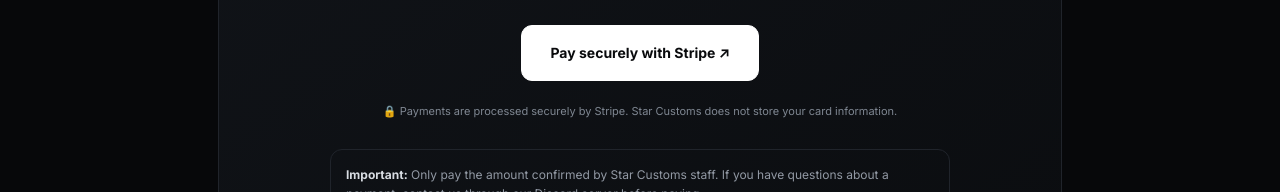
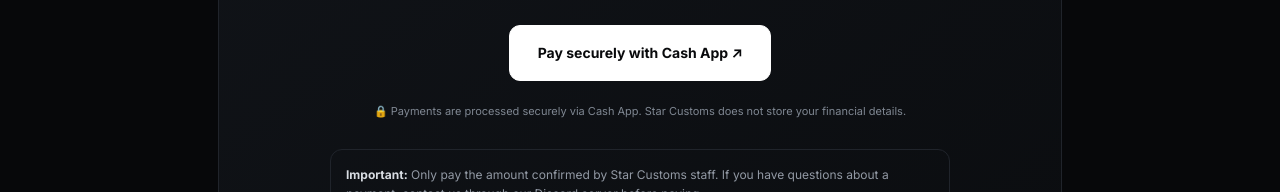
Before and after one commit to zizo0419mc/StarCustoms, a plain HTML site: page payment.html in a window 1280 px wide. Shown: the part 608-800 px from the top of the page. Drawn offline with Linux system fonts and the light colour scheme.

Commit message:
Update payment.html

```diff
--- a/payment.html
+++ b/payment.html
@@ -5,15 +5,15 @@
   <title>Payment | Star Customs</title><link rel="stylesheet" href="styles.css">
 </head>
 <body>
-<header class="nav"><a class="brand" href="index.html"><span class="star">★</span> STAR CUSTOMS</a><nav><a href="index.html#services">Services</a><a href="rules.html">Rules</a><a class="active" href="payment.html">Payment</a><a class="nav-discord" href="https://discord.com/" target="_blank" rel="noopener">Discord</a></nav></header>
+<header class="nav"><a class="brand" href="index.html"><span class="star">★</span> STAR CUSTOMS</a><nav><a href="index.html#services">Services</a><a href="rules.html">Rules</a><a class="active" href="payment.html">Payment</a><a class="nav-discord" href="https://discord.gg/starcustoms" target="_blank" rel="noopener">Discord</a></nav></header>
 <main class="page payment-page">
   <div class="page-title"><span class="eyebrow">SECURE CHECKOUT</span><h1>Star Customs Payments</h1><p>Use this page to securely pay for an order that has already been confirmed by our team.</p></div>
   <section class="payment-box">
     <div class="payment-mark">✦</div>
     <h2>Ready to pay?</h2>
     <p>Before making a payment, please contact Star Customs through Discord and confirm your order amount with a member of our team.</p>
-    <a class="btn primary large" href="https://buy.stripe.com/REPLACE_ME" target="_blank" rel="noopener">Pay securely with Stripe ↗</a>
-    <div class="secure"><span>🔒</span> Payments are processed securely by Stripe. Star Customs does not store your card information.</div>
+    <a class="btn primary large" href="https://cash.app/$erlczizo04199" target="_blank" rel="noopener">Pay securely with Cash App ↗</a>
+    <div class="secure"><span>🔒</span> Payments are processed securely via Cash App. Star Customs does not store your financial details.</div>
     <div class="payment-note"><strong>Important:</strong> Only pay the amount confirmed by Star Customs staff. If you have questions about a payment, contact us through our Discord server before paying.</div>
   </section>
 </main>
```
